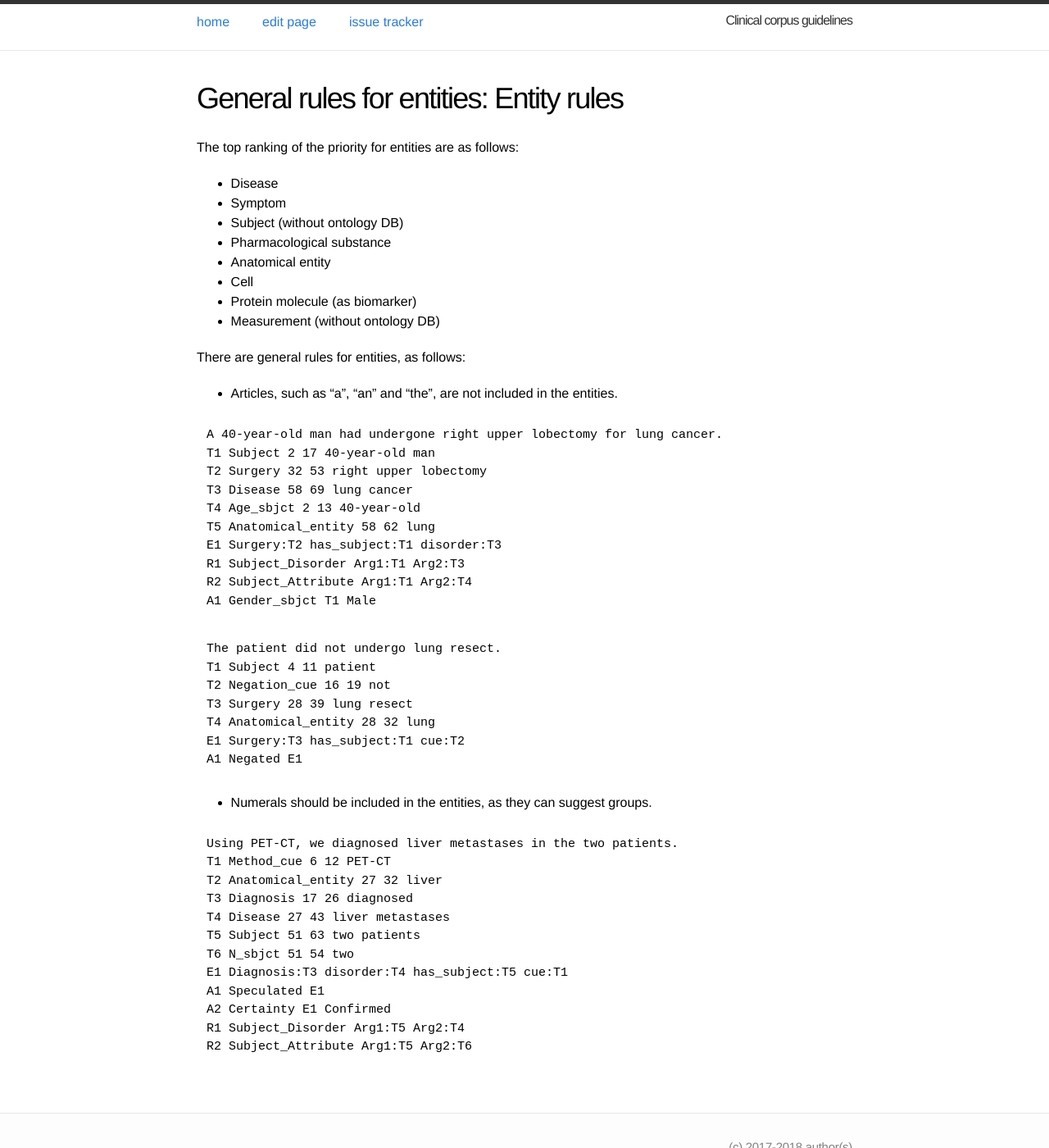
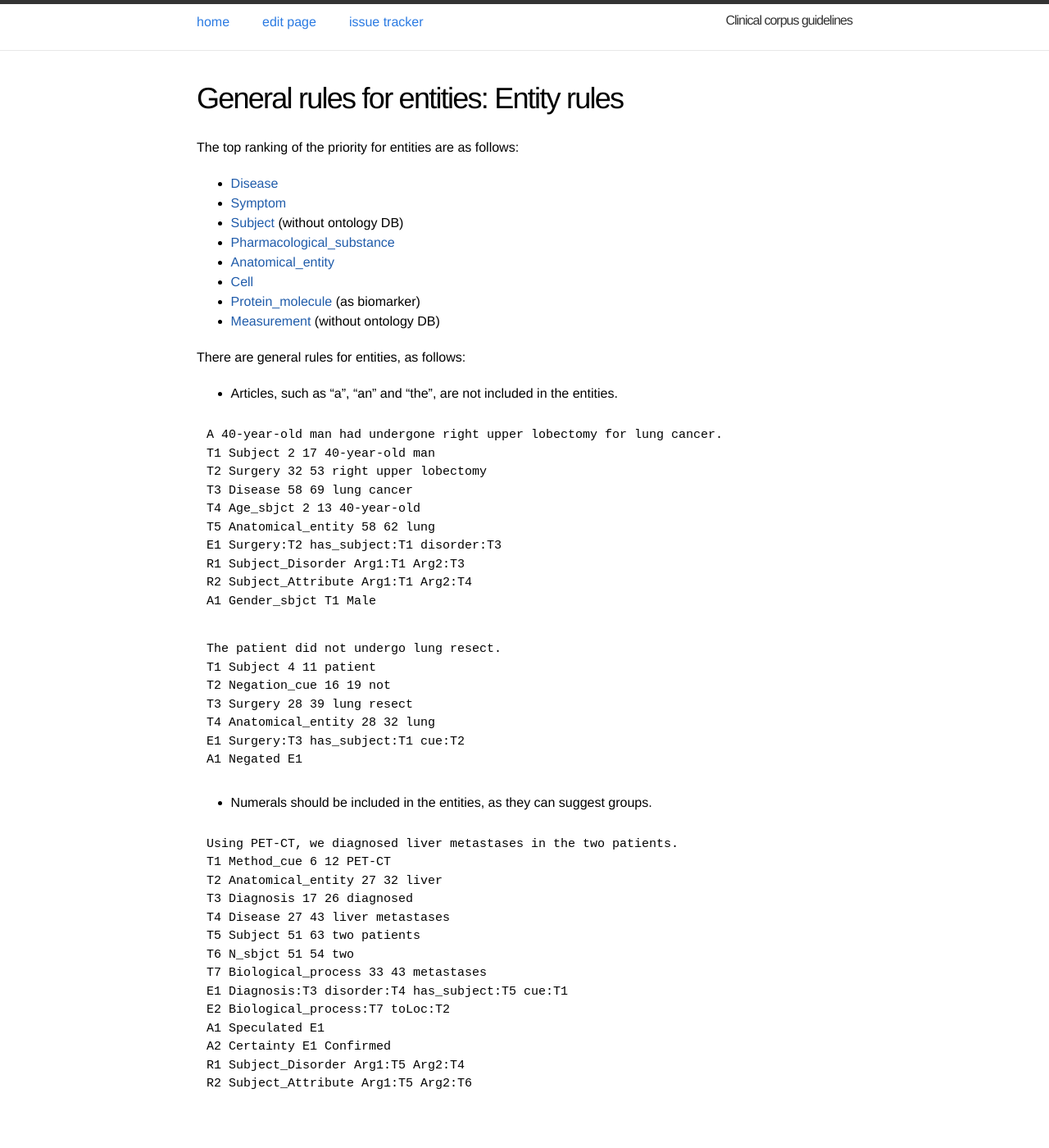
Before and after one commit to ezcatdb/clinicalcorpus-guidelines, a Jekyll site: the page built from _entity/GeneralRules.md, in a window 1280 px wide and 1400 px high. Shown: the whole window at 82% size. Built offline with Jekyll 4.4.1, drawn with Linux system fonts in a browser that asks for light colours.

Commit message:
included links to each entity for top priority in GeneralRules.md included Biological_process in a sample sentence in GeneralRules.md included a new sample sentence in Biological_process.md

```diff
--- a/_entity/GeneralRules.md
+++ b/_entity/GeneralRules.md
@@ -6,14 +6,14 @@ order: 0
 ---
 
 The top ranking of the priority for entities are as follows:
-- Disease
-- Symptom
-- Subject (without ontology DB)
-- Pharmacological substance
-- Anatomical entity
-- Cell
-- Protein molecule (as biomarker)
-- Measurement (without ontology DB)
+- [Disease]()
+- [Symptom]()
+- [Subject]() (without ontology DB)
+- [Pharmacological_substance]()
+- [Anatomical_entity]()
+- [Cell]()
+- [Protein_molecule]() (as biomarker)
+- [Measurement]() (without ontology DB)
 
 There are general rules for entities, as follows:
 
@@ -51,7 +51,9 @@ T3 Diagnosis 17 26 diagnosed
 T4 Disease 27 43 liver metastases
 T5 Subject 51 63 two patients
 T6 N_sbjct 51 54 two
+T7 Biological_process 33 43 metastases
 E1 Diagnosis:T3 disorder:T4 has_subject:T5 cue:T1
+E2 Biological_process:T7 toLoc:T2
 A1 Speculated E1
 A2 Certainty E1 Confirmed
 R1 Subject_Disorder Arg1:T5 Arg2:T4
```
Also changed, not shown: _event/Biological_process.md (+17 -0 lines).
